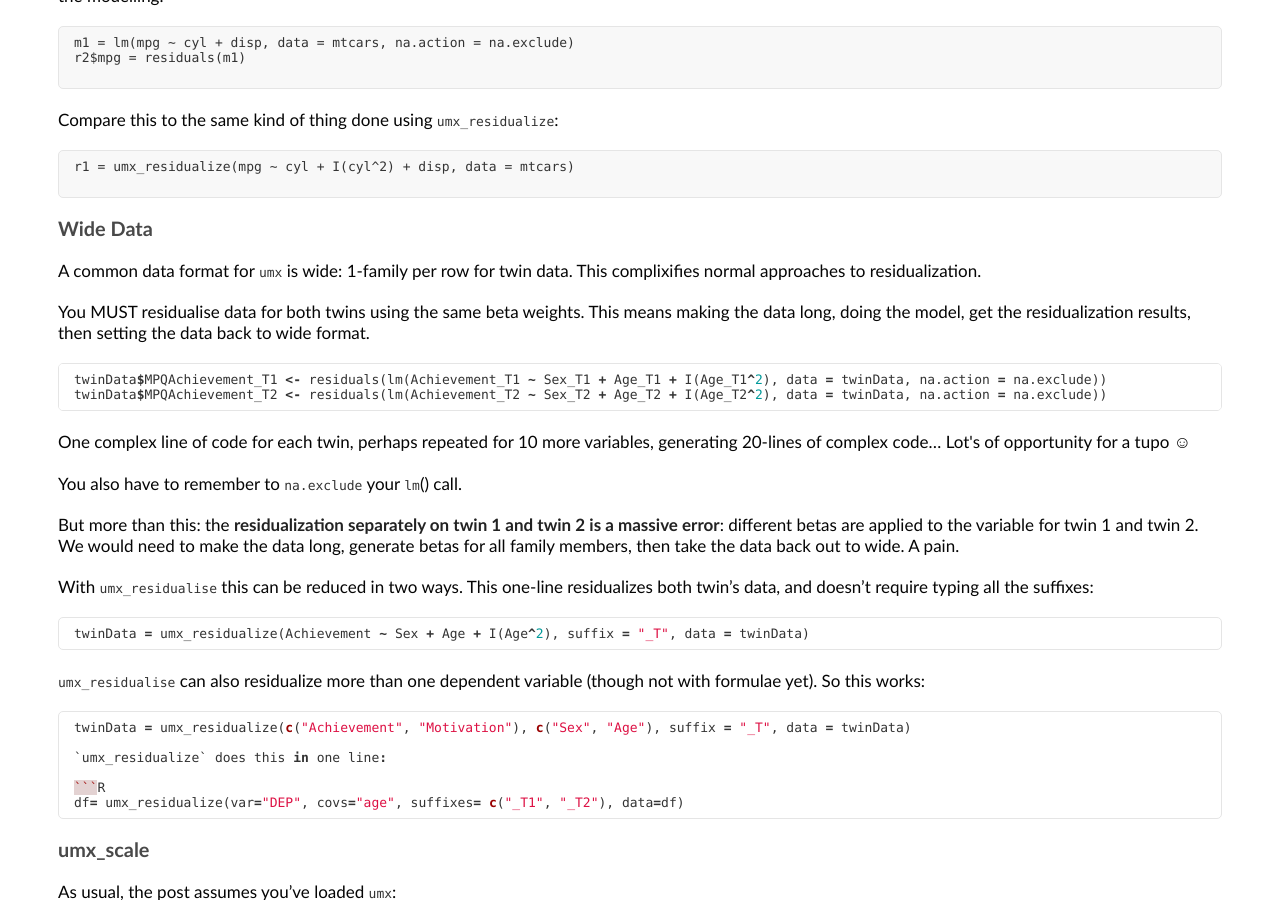
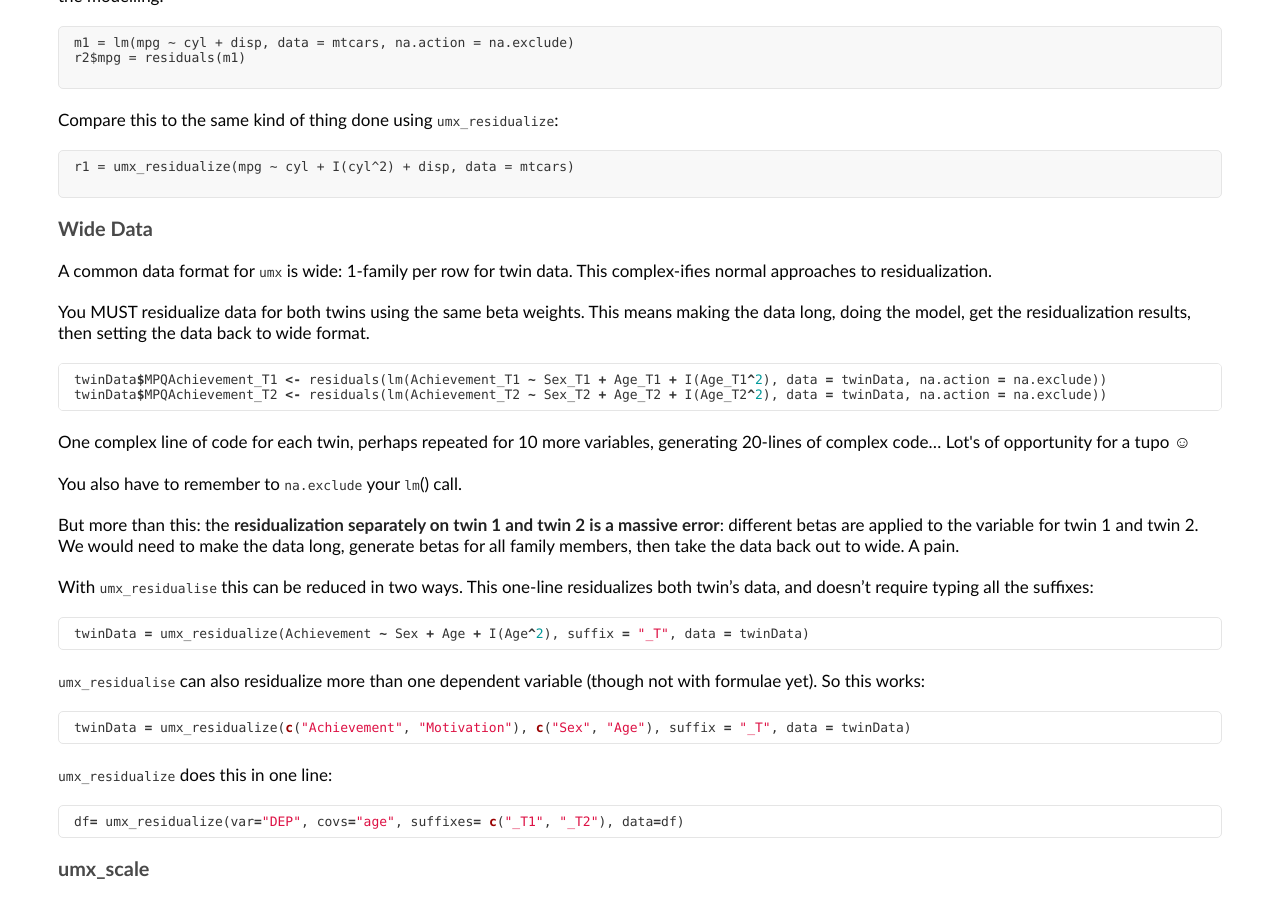
Before and after one commit to tbates/tbates.github.io, a Jekyll site: the page built from _posts/1950-03-10-practical-data-wrangling.markdown, in a window 1280 px wide and 900 px high, scrolled down 706 px. Built offline with Jekyll 4.4.1, drawn with Linux system fonts in a browser that asks for light colours.

Commit message:
no message

````diff
--- a/_posts/1950-03-10-practical-data-wrangling.markdown
+++ b/_posts/1950-03-10-practical-data-wrangling.markdown
@@ -49,9 +49,9 @@ r1 = umx_residualize(mpg ~ cyl + I(cyl^2) + disp, data = mtcars)
 
 ### Wide Data
 
-A common data format for `umx` is wide: 1-family per row for twin data. This complixifies normal approaches to residualization.
+A common data format for `umx` is wide: 1-family per row for twin data. This complex-ifies normal approaches to residualization.
 
-You MUST residualise data for both twins using the same beta weights. This means making the data long, doing the model, get the residualization results, then setting the data back to wide format.
+You MUST residualize data for both twins using the same beta weights. This means making the data long, doing the model, get the residualization results, then setting the data back to wide format.
 
 ```R
 twinData$MPQAchievement_T1 <- residuals(lm(Achievement_T1 ~ Sex_T1 + Age_T1 + I(Age_T1^2), data = twinData, na.action = na.exclude))
@@ -74,6 +74,7 @@ twinData = umx_residualize(Achievement ~ Sex + Age + I(Age^2), suffix = "_T", da
 
 ```r
 twinData = umx_residualize(c("Achievement", "Motivation"), c("Sex", "Age"), suffix = "_T", data = twinData)
+```
 
 `umx_residualize` does this in one line:
 
````
